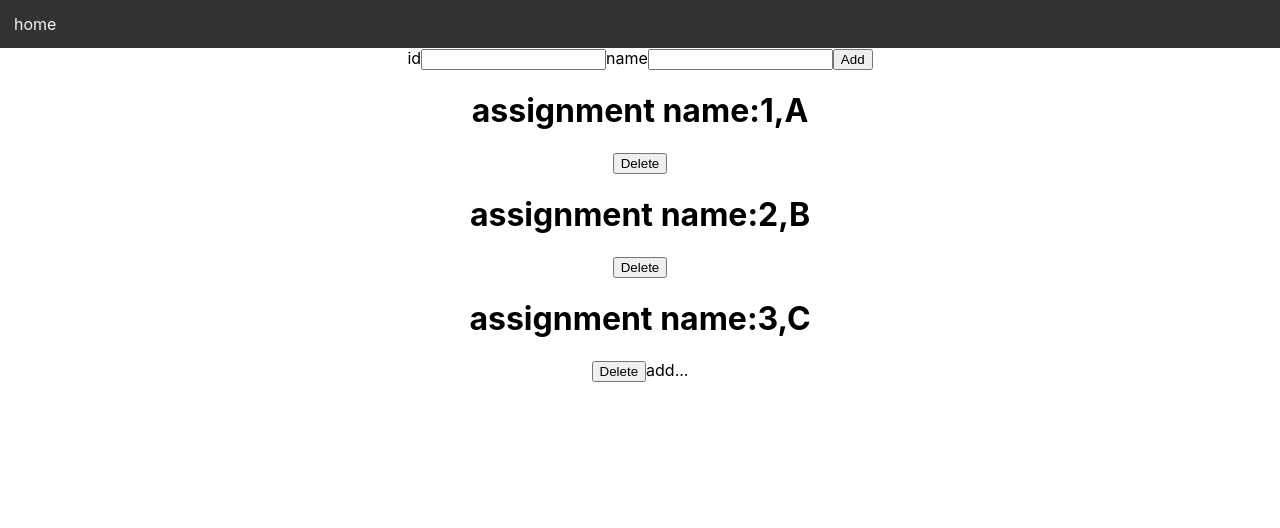
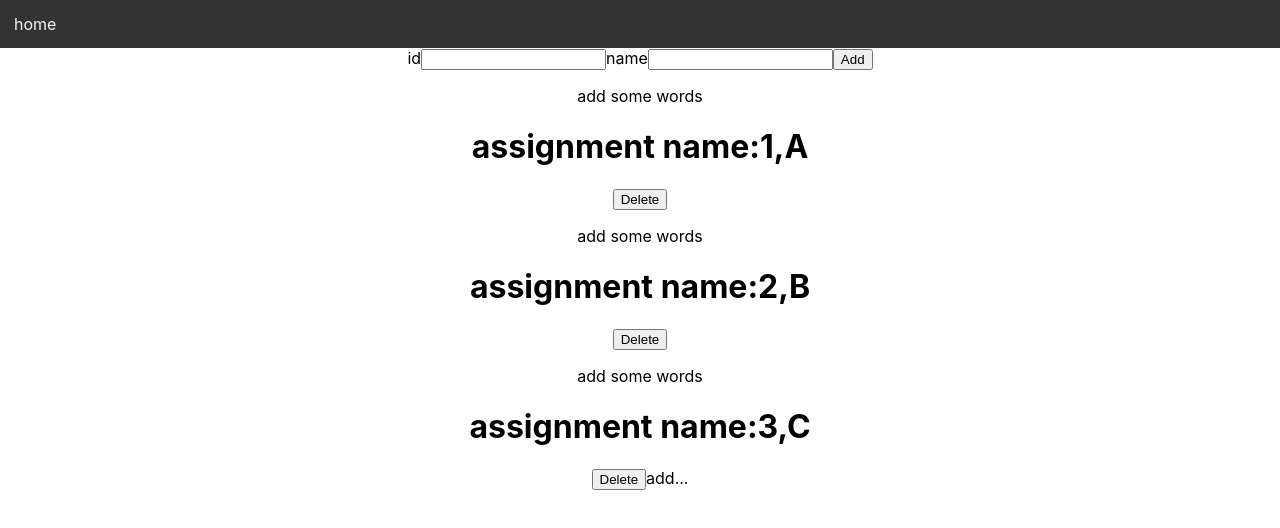
Before and after one commit to TehilaGil/git-fullsrack-project, a React (Create React App) app in the folder client/: page /home in a window 1280 px wide. Shown: the top 528 px of the page. Built offline with nearby package versions, Linux system fonts and the light colour scheme.

Commit message:
add some words to Todo

```diff
--- a/client/src/Components/Todo.jsx
+++ b/client/src/Components/Todo.jsx
@@ -1,12 +1,14 @@
 
 
-const Todo=(props)=>{
+const Todo = (props) => {
 
 
-    return(
+    return (
         <>
+            <p>add some words</p>
             <h1>assignment name:{props.state.id},{props.state.name}</h1>
-            <button onClick={()=>{props.dispatch({type:"Delete",what:{id:props.state.id}})}}>Delete</button>
+            <button onClick={() => { props.dispatch({ type: "Delete", what: { id: props.state.id } }) }}>Delete</button>
+
         </>
     )
 }
```
